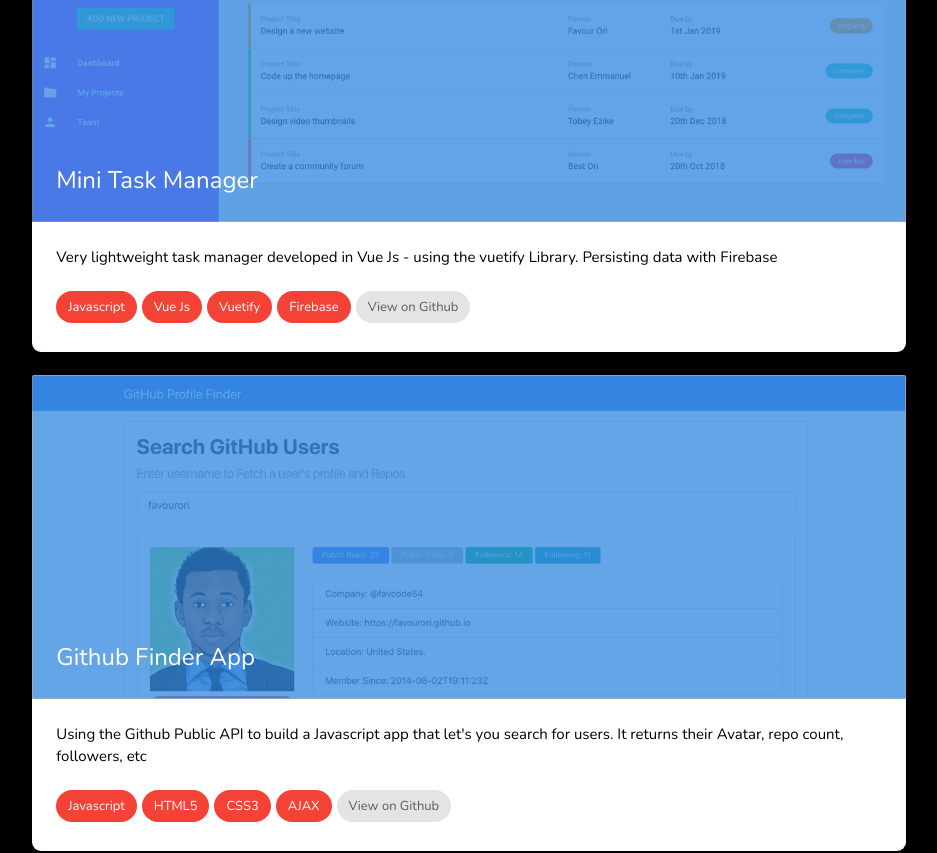
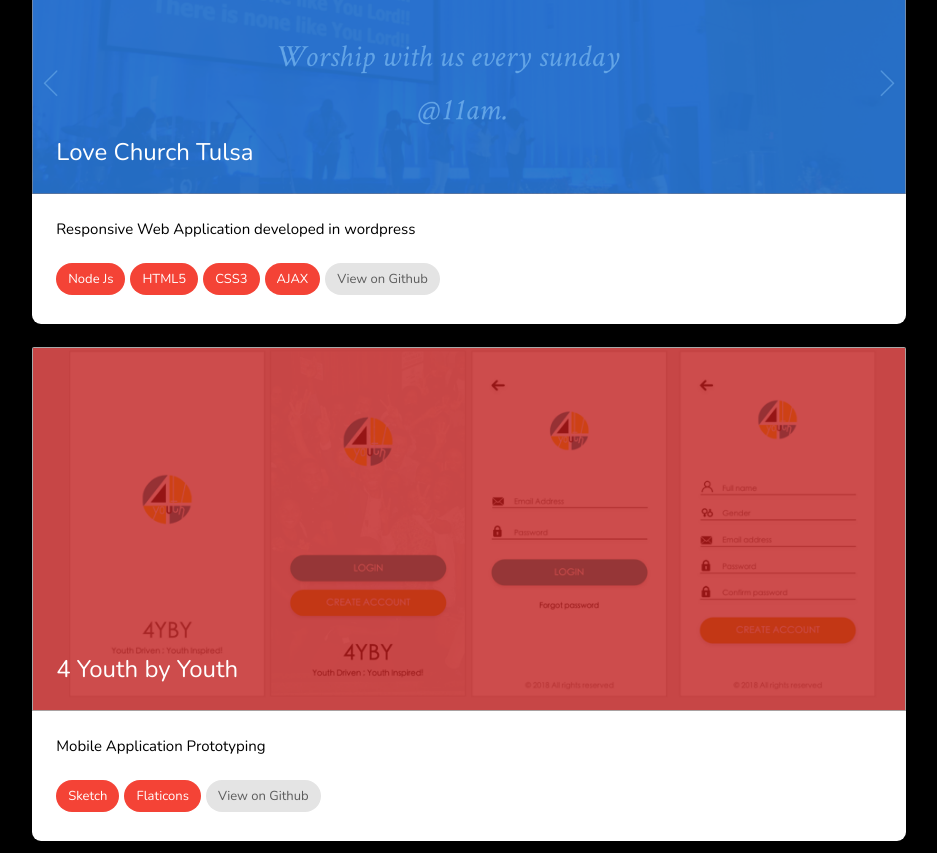
Before and after one commit to wisdomosinachi/osinachi-portfolio, a Vue app: page / in a window 1280 px wide. Shown: the part 680-1533 px from the top of the page, without its empty margins (171-1108 px from the left). Built offline with nearby package versions, Linux system fonts and the light colour scheme.

Commit message:
editted some texts

```diff
--- a/src/components/HomeProject.vue
+++ b/src/components/HomeProject.vue
@@ -44,21 +44,6 @@
       return {
 
           projects : [
-               {
-             title: "Mini Task Manager",
-             desc : "Very lightweight task manager developed in Vue Js - using the vuetify Library. Persisting data with Firebase",
-             image: require('@/assets/images/taskManager.png'),
-
-             tech : ["Javascript", "Vue Js", "Vuetify", "Firebase"]
-         },
-         {
-             title: "Github Finder App",
-             desc : "Using the Github Public API to build a Javascript app that let's you search for users. It returns their Avatar, repo count, followers, etc",
-             image: require('@/assets/images/githubFinder.png'),
-
-             tech : ["Javascript", "HTML5", "CSS3", "AJAX"]
-         },
-
 
          {
              title: "Love Church Tulsa",
```
Also changed, not shown: 1 other file (tests, documents, lock files or other folders).
